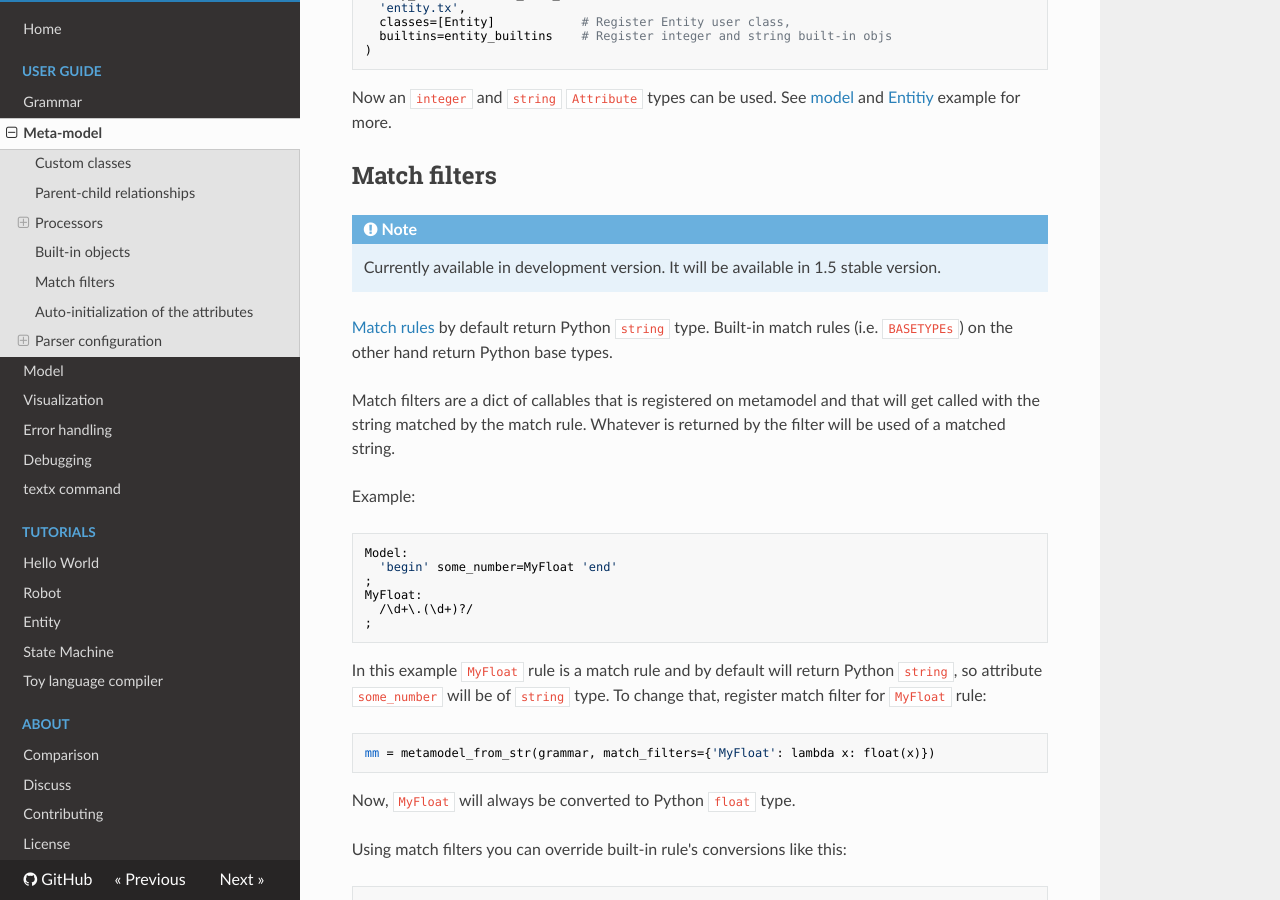
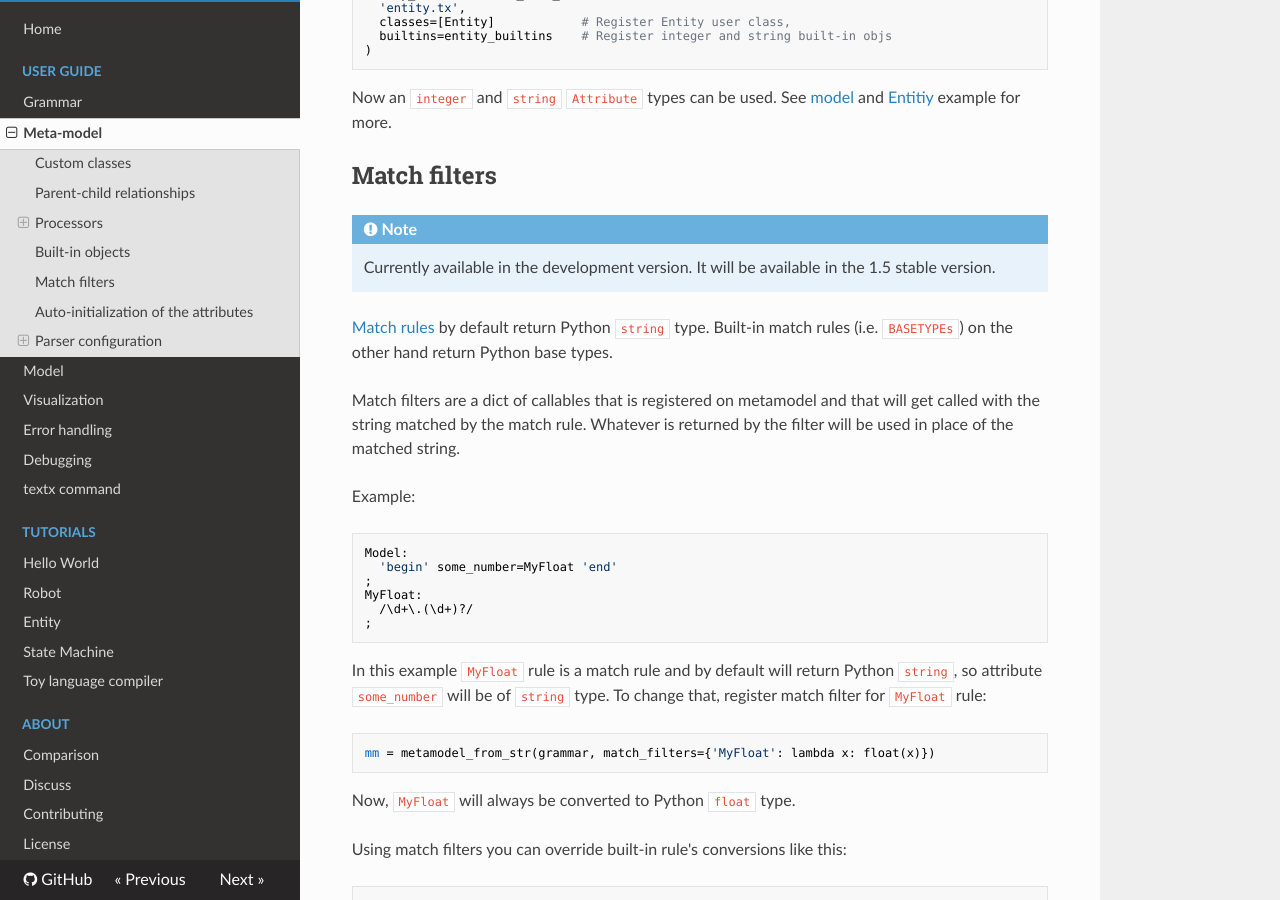
Before and after one commit to textX/textX, an MkDocs documentation site: the page built from docs/metamodel.md, in a window 1280 px wide and 900 px high, scrolled down 3817 px. Built offline with MkDocs 1.6.1, drawn with Linux system fonts in a browser that asks for light colours; nearby versions of some CDN libraries; old or Windows-style settings are respelled for this version of MkDocs.

Commit message:
Fixed some typos.

```diff
--- a/docs/metamodel.md
+++ b/docs/metamodel.md
@@ -211,8 +211,8 @@ Now an `integer` and `string` `Attribute` types can be used.  See
 ## Match filters
 
 !!! note
-    Currently available in development version. It will be available in 1.5 stable
-    version.
+    Currently available in the development version. It will be available in
+    the 1.5 stable version.
 
 [Match rules](grammar.md#rule-types) by default return Python `string` type.
 Built-in match rules (i.e. `BASETYPEs`) on the other hand return Python base
@@ -220,7 +220,7 @@ types.
 
 Match filters are a dict of callables that is registered on metamodel and that
 will get called with the string matched by the match rule. Whatever is returned
-by the filter will be used of a matched string.
+by the filter will be used in place of the matched string.
 
 Example:
 
```
